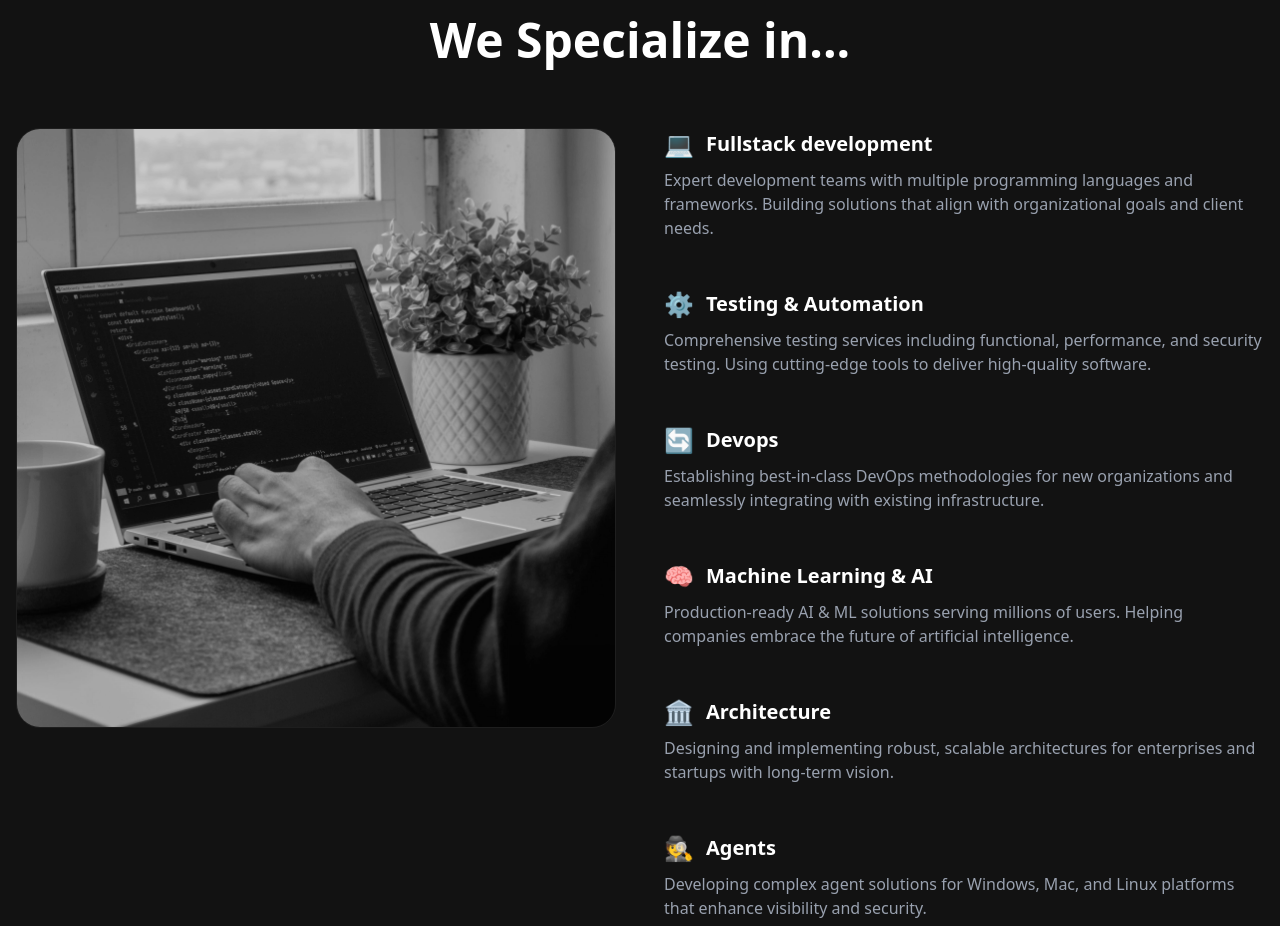
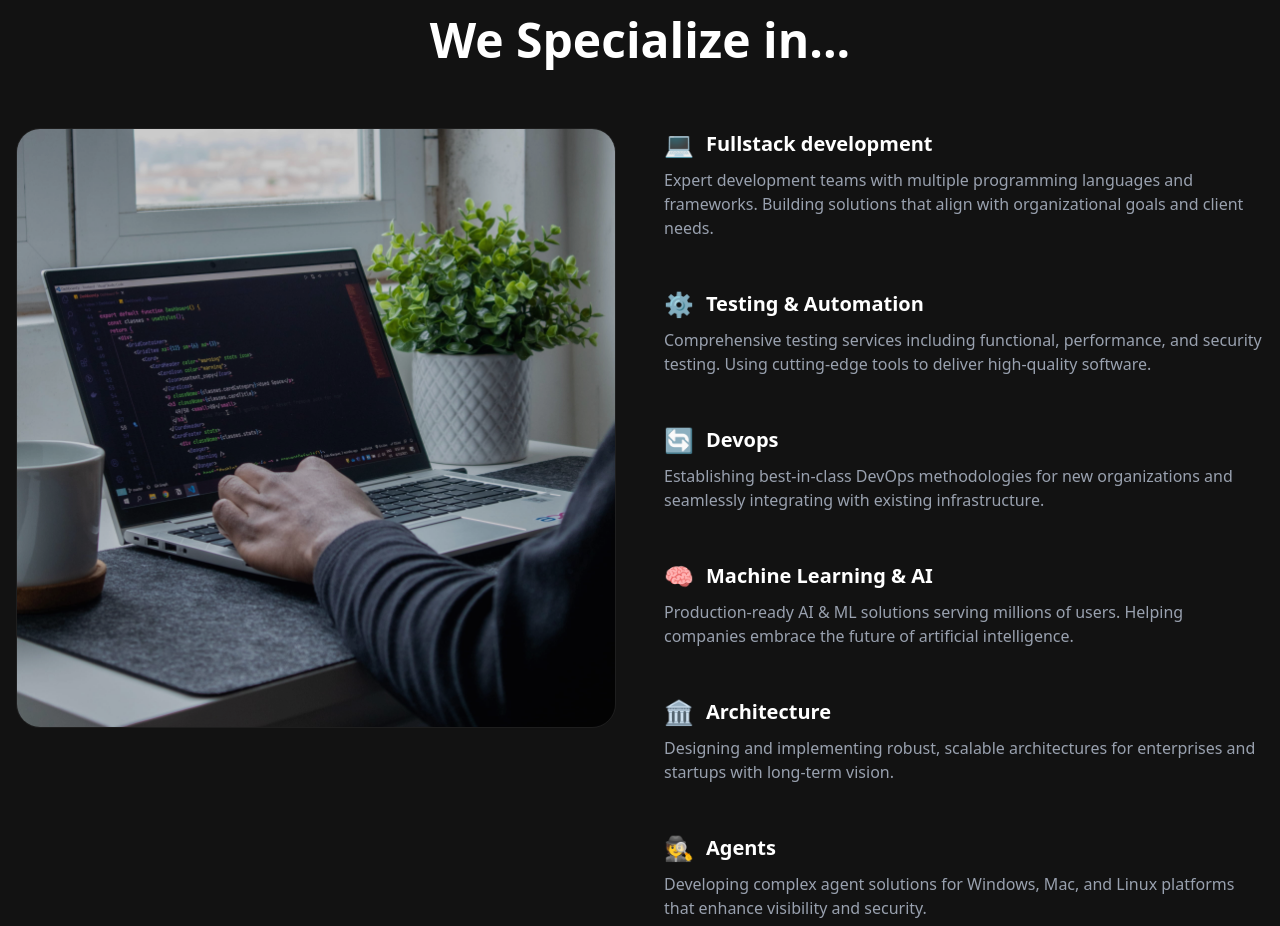
Before and after one commit to NetanelZeltserman/adom-tech, a React (Vite) app: page / in a window 1280 px wide. Shown: the part 880-1806 px from the top of the page. Built offline with nearby package versions, Linux system fonts and the light colour scheme.

Commit message:
fix (ui/home): Remove grayscale effect from skills section image for improved visibility

```diff
--- a/src/components/home/SkillsSection.tsx
+++ b/src/components/home/SkillsSection.tsx
@@ -15,7 +15,7 @@ export default function SkillsSection() {
                 <img
                   src="/laptop.jpg"
                   alt="Developer coding on a laptop"
-                  className="w-full h-full object-cover grayscale opacity-80"
+                  className="w-full h-full object-cover opacity-80"
                 />
               </div>
             </div>
```
